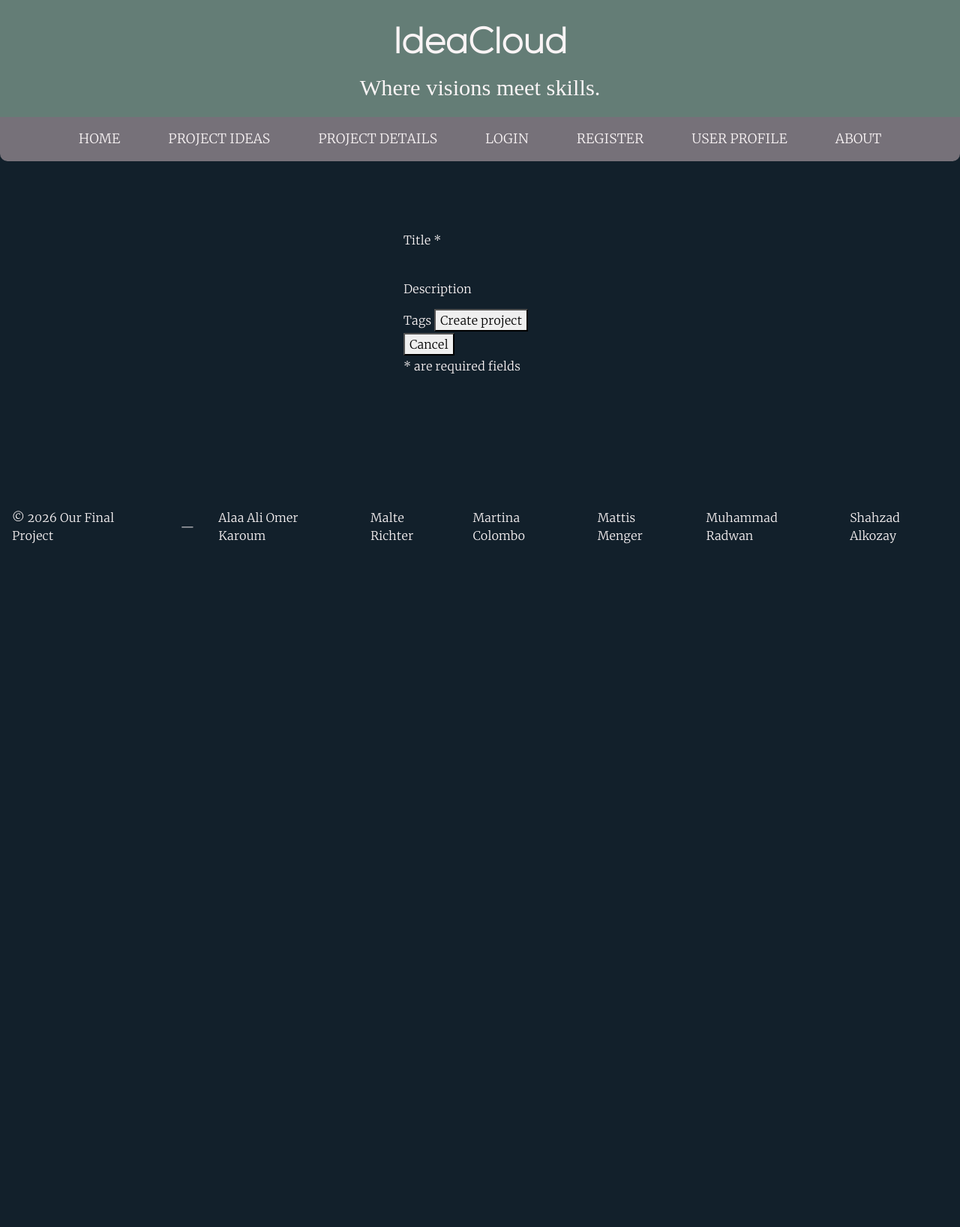
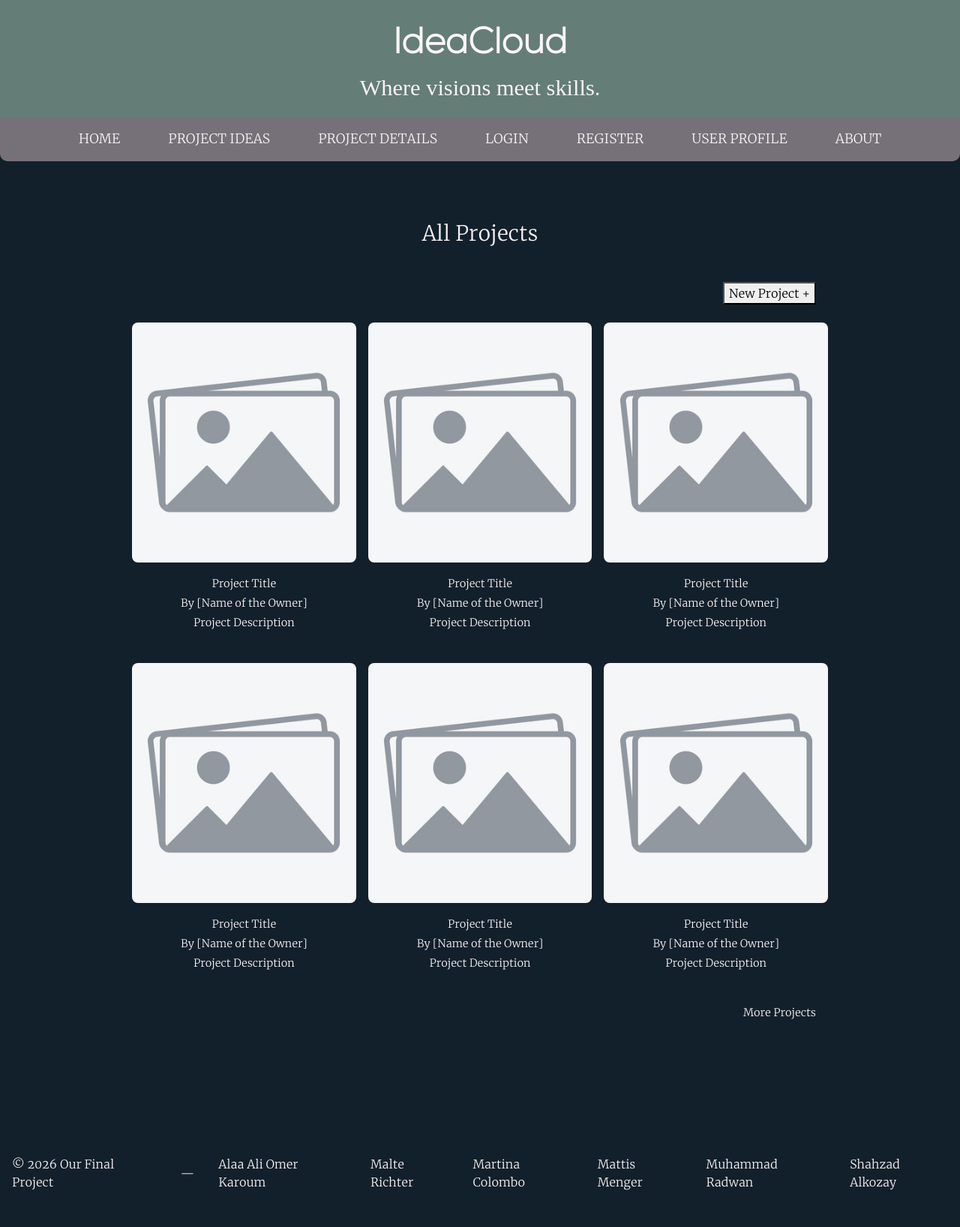
Before and after one commit to mradwan123/ideacloud, a Django app: page /project_ideas/ in a window 1280 px wide. Shown: the whole page at 75% size. Before the commit the page ends 725 px from the top, so only its background shows below. Run offline with Django 5.2, Linux system fonts and the light colour scheme; some web fonts are replaced.

Commit message:
style: add styling to 'project_ideas.html' template

```diff
--- a/static/css/idea_cloud.css
+++ b/static/css/idea_cloud.css
@@ -112,6 +112,7 @@ footer {
     justify-content: center;
     width: auto;
     margin-top: 10rem;
+    margin-bottom: 2rem;
 }
 
 .footer-tag {
@@ -193,6 +194,7 @@ label {
     font-size: 1rem;
     opacity: 0.7;
 }
+
 
 /* --- user profile --- */
 
@@ -288,3 +290,48 @@ label {
     margin-bottom: 1rem;
     margin-right: 1rem;
 }
+
+
+/* -- all project ideas -- */
+
+.new-project-button {
+    display: flex;
+    justify-content: flex-end;
+    margin-bottom: 1.5rem;
+    margin-right: 1rem;
+}
+
+.all-projects-row {
+    display: grid;
+    grid-template-columns: repeat(3, 1fr);
+    gap: 1rem;
+}
+
+.image-card img {
+    width: 100%;
+    height: 20rem;
+    object-fit: cover;
+    border-radius: 0.5rem;
+    display: block;
+    margin-bottom: 0.3rem;
+}
+
+.caption {
+    margin-top: 0.5rem;
+    padding: 0.5rem;
+    border-radius: 0.4rem;
+    font-size: 0.9rem;
+    text-align: center;
+    margin-bottom: 2rem;
+}
+
+.caption p {
+    margin: 0;
+}
+
+.more-projects {
+    display: flex;
+    justify-content: flex-end;
+    font-size: 0.9rem;
+    padding-right: 1rem;
+}
--- a/templates/project_ideas.html
+++ b/templates/project_ideas.html
@@ -2,8 +2,6 @@
 {% load static %}
 
 {% block tab %} Project Ideas {% endblock %}
-
-{% block title %} Project Ideas {% endblock %}
 
 {% block content %}
 
@@ -24,6 +22,111 @@ they can be styled with CSS/Bootstrap -->
   * name of the owner
   Each element will have a link to the project description
   -->
+
+<div class="page-description">
+    <h3 class="page-title">All Projects</h3>
+</div>
+
+<div class="new-project-button">
+  <button>New Project +</button>
+</div>
+
+<div class="all-projects-row">
+    <div class="image-card">
+        <img src="../static/images/image_placeholder.jpg">
+        <div class="caption">
+            <p class="project-title">
+                Project Title
+            </p>
+            <p class="project-owner-thumbnail">
+                By [Name of the Owner]
+            </p>
+            <p class="project-description-thumbnail">
+                Project Description
+            </p>
+        </div>
+    </div>
+    <div class="image-card">
+        <img src="../static/images/image_placeholder.jpg">
+        <div class="caption">
+            <p class="project-title">
+                Project Title
+            </p>
+            <p class="project-owner-thumbnail">
+                By [Name of the Owner]
+            </p>
+            <p class="project-description-thumbnail">
+                Project Description
+            </p>
+        </div>
+    </div>
+    <div class="image-card">
+        <img src="../static/images/image_placeholder.jpg">
+        <div class="caption">
+            <p class="project-title">
+                Project Title
+            </p>
+            <p class="project-owner-thumbnail">
+                By [Name of the Owner]
+            </p>
+            <p class="project-description-thumbnail">
+                Project Description
+            </p>
+        </div>
+    </div>
+</div>
+
+<div class="all-projects-row">
+    <div class="image-card">
+        <img src="../static/images/image_placeholder.jpg">
+        <div class="caption">
+            <p class="project-title">
+                Project Title
+            </p>
+            <p class="project-owner-thumbnail">
+                By [Name of the Owner]
+            </p>
+            <p class="project-description-thumbnail">
+                Project Description
+            </p>
+        </div>
+    </div>
+    <div class="image-card">
+        <img src="../static/images/image_placeholder.jpg">
+        <div class="caption">
+            <p class="project-title">
+                Project Title
+            </p>
+            <p class="project-owner-thumbnail">
+                By [Name of the Owner]
+            </p>
+            <p class="project-description-thumbnail">
+                Project Description
+            </p>
+        </div>
+    </div>
+    <div class="image-card">
+        <img src="../static/images/image_placeholder.jpg">
+        <div class="caption">
+            <p class="project-title">
+                Project Title
+            </p>
+            <p class="project-owner-thumbnail">
+                By [Name of the Owner]
+            </p>
+            <p class="project-description-thumbnail">
+                Project Description
+            </p>
+        </div>
+    </div>
+</div>
+
+<!-- maybe more button? -->
+<p class="more-projects">
+    More Projects
+</p>
+
+<!-- form to move in "create_project.html"
 <form method="post">
     {% csrf_token %}
     <label>Title *</label><br>
@@ -36,5 +139,6 @@ they can be styled with CSS/Bootstrap -->
     <button type="reset">Cancel</button>
     <p>* are required fields</p>
 </form>
+-->
 
 {% endblock %}
```
